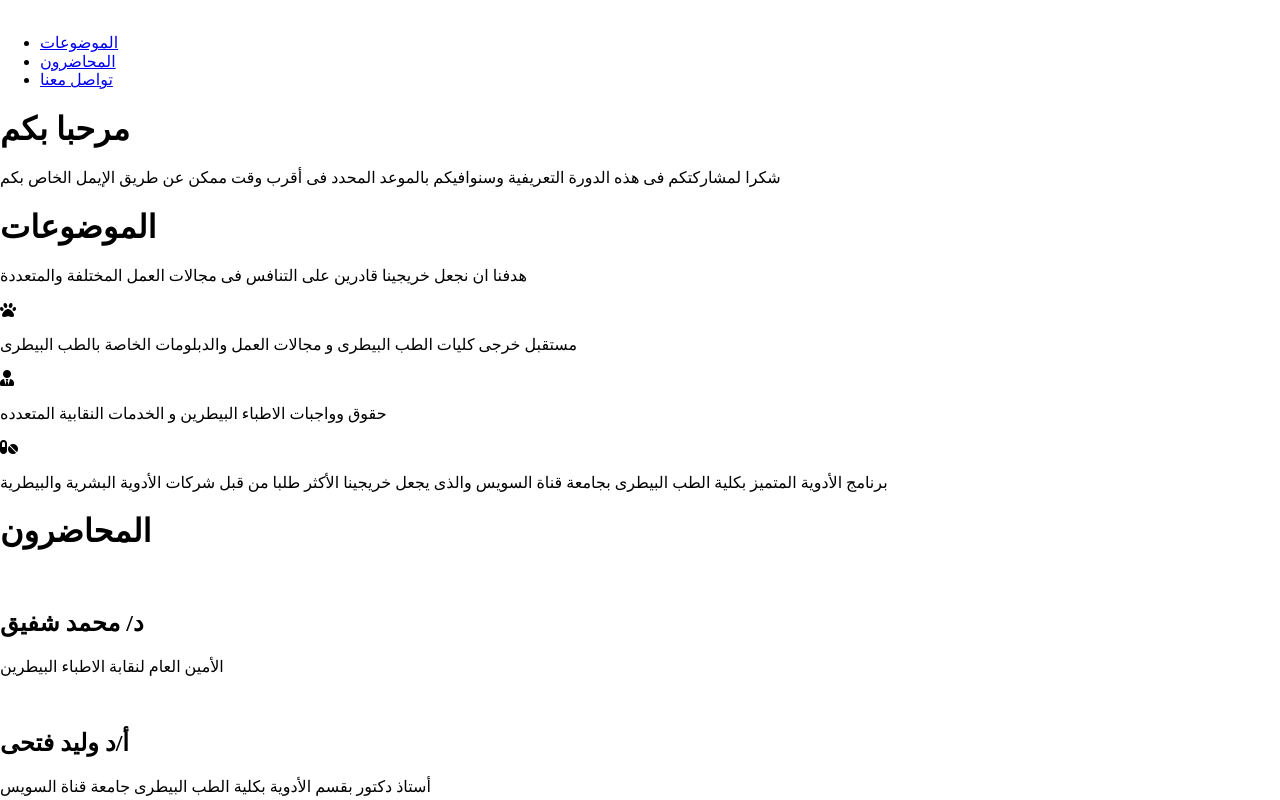
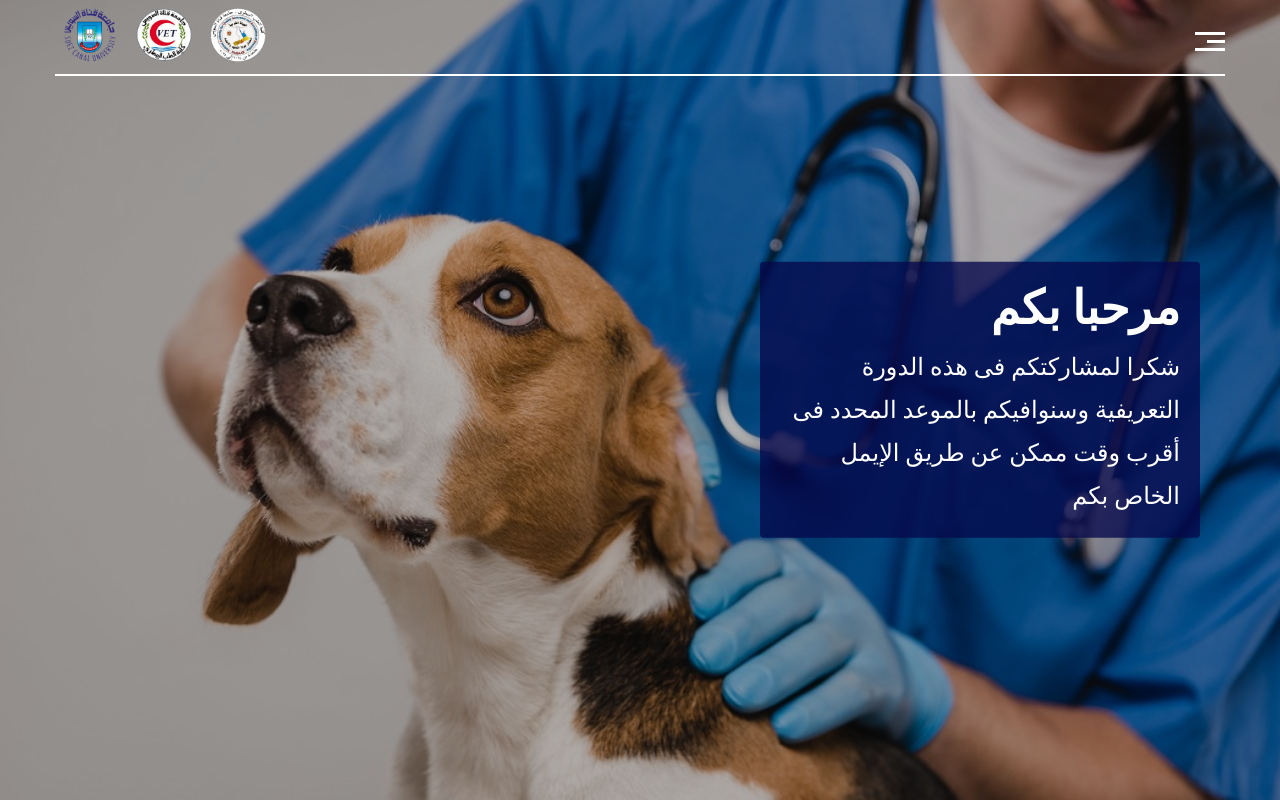
Before and after one commit to Mohamed-Morshed/Future-Veterinarians, a plain HTML site: page index.html in a window 1280 px wide. Shown: the top 800 px of the page. Drawn offline with Linux system fonts and the light colour scheme; files that its build step writes are made by us from their sources; files whose address does not match are found by name; a web font is replaced by a local one.

Commit message:
modified

```diff
--- a/css/veterinarians furture.css
+++ b/css/veterinarians furture.css
@@ -5,6 +5,9 @@ font-family: 'Markazi Text', serif;
     --links-color: #777;
     --font: 'Markazi Text', serif;
     --special-heading-color: #06084c;
+}
+html{
+    scroll-behavior: smooth;
 }
 header{
     position: absolute;
--- a/index.html
+++ b/index.html
@@ -6,9 +6,9 @@
     <meta http-equiv="X-UA-Compatible" content="IE=edge">
     <meta name="viewport" content="width=device-width, initial-scale=1.0">
     <title>Future Veterinarians</title>
-    <link rel="stylesheet" href="../veterinarians-future/css/veterinarians furture.css">
-    <link rel="stylesheet" href="../veterinarians-future/css/normalize.css">
-    <link rel="stylesheet" href="../veterinarians-future/fontawesome-free-5.15.4-web/css/all.min.css">
+    <link rel="stylesheet" href="../Future-Veterinarians/css/veterinarians furture.css">
+    <link rel="stylesheet" href="../Future-Veterinarians/css/normalize.css">
+    <link rel="stylesheet" href="../Future-Veterinarians/fontawesome-free-5.15.4-web/css/all.min.css">
     <link rel="preconnect" href="https://fonts.googleapis.com">
     <link rel="preconnect" href="https://fonts.gstatic.com" crossorigin>
     <link href="https://fonts.googleapis.com/css2?family=Lemonada:wght@300;400;500;600;700&display=swap"
@@ -28,9 +28,9 @@
         <div class="container">
             <div class="head">
                 <div class="logos">
-                    <img src="../veterinarians-future/images/logo22.png" alt="">
-                    <img src="../veterinarians-future/images/logo32.png" alt="">
-                    <img src="../veterinarians-future/images/logo12.png" alt="">
+                    <img src="../Future-Veterinarians/images/logo22.png" alt="">
+                    <img src="../Future-Veterinarians/images/logo32.png" alt="">
+                    <img src="../Future-Veterinarians/images/logo12.png" alt="">
                 </div>
                 <div class="links">
                     <span class="icon">
@@ -63,7 +63,7 @@
         </div>
         <!-- start-subject -->
         <div class="container container-one">
-            <h1 class="special-heading">الموضوعات</h1>
+            <h1 class="special-heading" id="subjects">الموضوعات</h1>
             <p>هدفنا ان نجعل خريجينا قادرين على التنافس فى مجالات العمل المختلفة والمتعددة</p>
         </div>
         <div class="container container-two">
@@ -85,17 +85,17 @@
         <!--start-lectureres-->
         <div class="lectureres">
             <div class="container">
-                <h1 class="special-heading">المحاضرون</h1>
+                <h1 class="special-heading" id="lecturers">المحاضرون</h1>
                 <div class="container-lec">
                     <div class="lec-border">
-                        <img src="../veterinarians-future/images/dr mohamed shafik 2.png" class="dr-mohamed" alt="">
+                        <img src="../Future-Veterinarians/images/dr mohamed shafik 2.png" class="dr-mohamed" alt="">
                         <div class="lec-text">
                             <h2>د/ محمد شفيق</h2>
                             <p>الأمين العام لنقابة الاطباء البيطرين</p>
                         </div>
                     </div>
                     <div class="lec-border">
-                        <img src="../veterinarians-future/images/dr waleed.png" class="dr-waleed" alt="">
+                        <img src="../Future-Veterinarians/images/dr waleed.png" class="dr-waleed" alt="">
                         <div class="lec-text">
                             <h2>أ/د وليد فتحى</h2>
                             <p>أستاذ دكتور بقسم الأدوية بكلية الطب البيطرى جامعة قناة السويس</p>
@@ -108,7 +108,7 @@
         <!--contact-us-start-->
         <div class="contact-us">
             <div class="container">
-                <h1 class="special-heading">تواصل معنا</h1>
+                <h1 class="special-heading" id="contact-us">تواصل معنا</h1>
                 <p>سعداء دوما للرد على استفسارتكم</p>
             </div>
             <div class="container contact-info">
```
